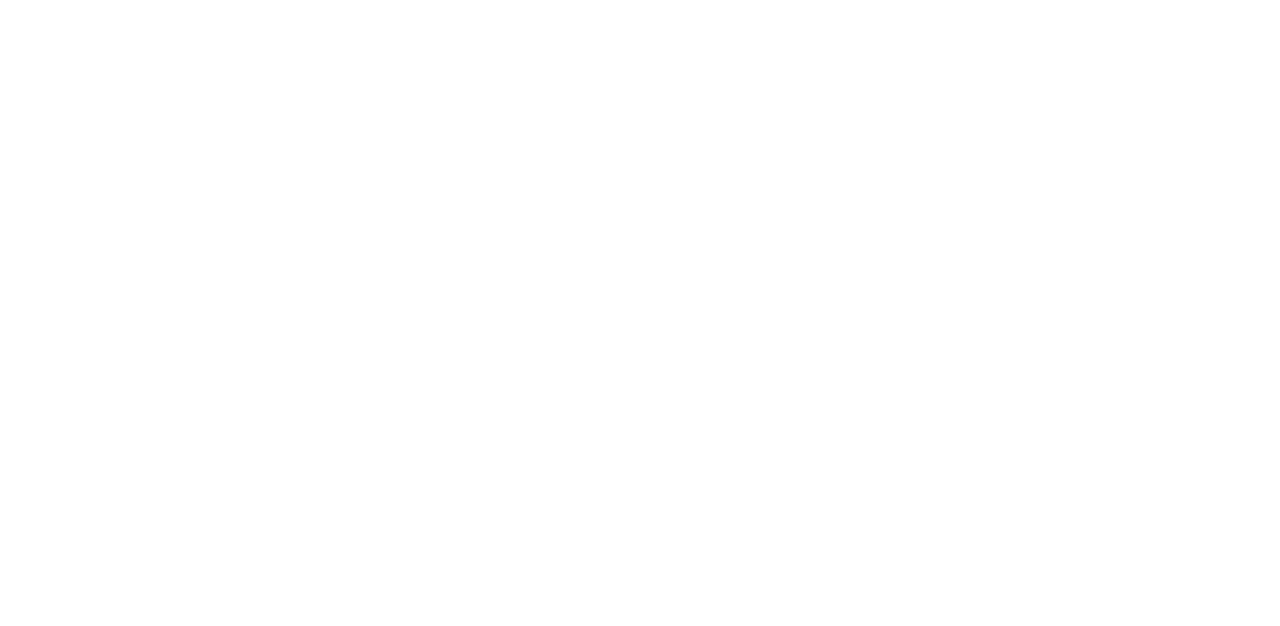
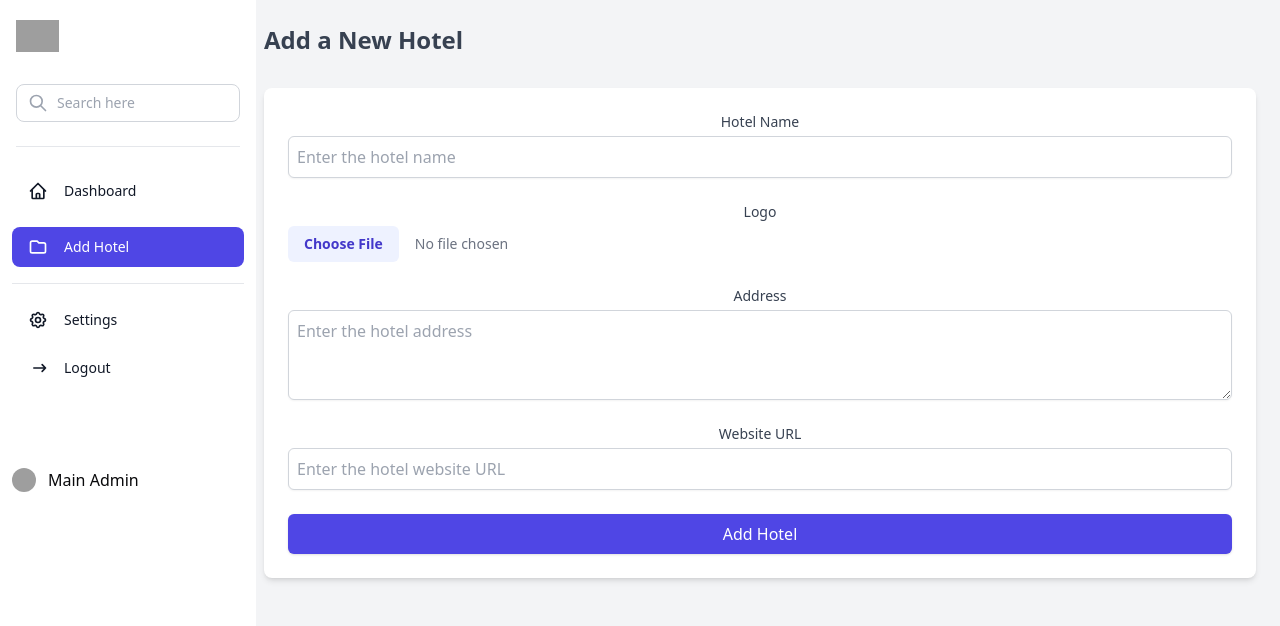
Before and after one commit to prakhar362/Admin, a React (Vite) app in the folder frontend/: page /main-admin/add-hotel in a window 1280 px wide. Before the commit this address had no page. Shown: the top 626 px of the page. Built offline with nearby package versions, Linux system fonts and the light colour scheme; grey boxes are pictures that could not be loaded.

Commit message:
form created

```diff
--- a/frontend/src/App.jsx
+++ b/frontend/src/App.jsx
@@ -4,6 +4,7 @@ import MainLogin from './pages/Main/login';
 import GuestLogin from './pages/Guest/login';
 import { UserContextProvider } from './context/UserContext';  // Import UserContextProvider
 import Mainadmindashboard from './pages/Main/dashboard';
+import Form from './pages/Main/Form';
 import './App.css'
 
 function App() {
@@ -17,6 +18,7 @@ function App() {
     <Route exact path="/main-admin/login" element={<MainLogin />} />
     <Route exact path="/guest-admin/login" element={<GuestLogin />} />
     <Route exact path="/main-admin/dashboard" element={<Mainadmindashboard />} />
+    <Route exact path="/main-admin/add-hotel" element={<Form />} />
     </Routes>
     </UserContextProvider>
 
--- a/frontend/src/components/Sidebar.jsx
+++ b/frontend/src/components/Sidebar.jsx
@@ -102,7 +102,7 @@ function Sidebar() {
 
               <nav className="flex-1 space-y-2">
                 <NavLink
-                  to="/add-hotel"
+                  to="/main-admin/add-hotel"
                   className={({ isActive }) =>
                     `flex items-center px-4 py-2.5 text-sm font-medium rounded-lg group ${
                       isActive ? 'text-white bg-indigo-600' : 'text-gray-900 hover:text-white hover:bg-indigo-600'
--- /dev/null
+++ b/frontend/src/pages/Main/Form.jsx
@@ -0,0 +1,174 @@
+import React, { useState } from "react";
+import Sidebar from "@/components/sidebar";
+import { URL } from "@/url";
+
+function Form() {
+  const [formData, setFormData] = useState({
+    hotelName: "",
+    address: "",
+    logo: null, // For file upload
+    website: "", // For website URL
+  });
+
+  const handleInputChange = (e) => {
+    const { name, value } = e.target;
+    setFormData({ ...formData, [name]: value });
+  };
+
+  const handleFileChange = (e) => {
+    setFormData({ ...formData, logo: e.target.files[0] });
+  };
+
+  const handleSubmit = async (e) => {
+    e.preventDefault();
+
+    const formDataToSend = new FormData();
+    formDataToSend.append("hotelName", formData.hotelName);
+    formDataToSend.append("address", formData.address);
+    formDataToSend.append("logo", formData.logo); // The file
+    formDataToSend.append("website", formData.website);
+
+    try {
+      const response = await fetch(`${URL}/api/main/addHotel`, {
+        method: "POST",
+        body: formDataToSend,
+        headers: {
+            "Content-Type": "application/json",
+          },
+      });
+
+      if (!response.ok) {
+        const errorData = await response.json();
+        console.error("Error:", errorData.message || "Hotel addition failed");
+        alert("Failed to add hotel. Please try again.");
+        return;
+      }
+
+      const data = await response.json();
+      console.log("Hotel added successfully:", data);
+      alert("Hotel added successfully!");
+
+      // Optionally, you can reset the form after submission
+      setFormData({
+        hotelName: "",
+        address: "",
+        logo: null,
+        website: "",
+      });
+    } catch (err) {
+      console.error("Error during form submission:", err);
+      alert("Something went wrong. Please try again later.");
+    }
+  };
+
+  return (
+    <div className="flex h-screen mx-0 bg-gray-100">
+      {/* Sidebar */}
+      <Sidebar />
+
+      {/* Main Content */}
+      <div className="flex-1 p-6 -ml-20">
+        {/* Header */}
+        <div className="flex items-center justify-between mb-8">
+          <h1 className="text-2xl font-bold text-gray-700">Add a New Hotel</h1>
+        </div>
+
+        {/* Form */}
+        <form
+          onSubmit={handleSubmit}
+          className="p-6 bg-white rounded-lg shadow-md space-y-6"
+        >
+          {/* Hotel Name */}
+          <div>
+            <label
+              htmlFor="hotelName"
+              className="block text-sm font-medium text-gray-700"
+            >
+              Hotel Name
+            </label>
+            <input
+              type="text"
+              id="hotelName"
+              name="hotelName"
+              value={formData.hotelName}
+              onChange={handleInputChange}
+              className="mt-1 block w-full p-2 border border-gray-300 rounded-md shadow-sm focus:ring-indigo-500 focus:border-indigo-500"
+              placeholder="Enter the hotel name"
+              required
+            />
+          </div>
+
+          {/* Logo Upload */}
+          <div>
+            <label
+              htmlFor="logo"
+              className="block text-sm font-medium text-gray-700"
+            >
+              Logo
+            </label>
+            <input
+              type="file"
+              id="logo"
+              name="logo"
+              onChange={handleFileChange}
+              className="mt-1 block w-full text-sm text-gray-500 file:mr-4 file:py-2 file:px-4 file:rounded-md file:border-0 file:text-sm file:font-semibold file:bg-indigo-50 file:text-indigo-700 hover:file:bg-indigo-100"
+              accept="image/*"
+              required
+            />
+          </div>
+
+          {/* Address */}
+          <div>
+            <label
+              htmlFor="address"
+              className="block text-sm font-medium text-gray-700"
+            >
+              Address
+            </label>
+            <textarea
+              id="address"
+              name="address"
+              value={formData.address}
+              onChange={handleInputChange}
+              className="mt-1 block w-full p-2 border border-gray-300 rounded-md shadow-sm focus:ring-indigo-500 focus:border-indigo-500"
+              placeholder="Enter the hotel address"
+              rows={3}
+              required
+            ></textarea>
+          </div>
+
+          {/* Website URL */}
+          <div>
+            <label
+              htmlFor="website"
+              className="block text-sm font-medium text-gray-700"
+            >
+              Website URL
+            </label>
+            <input
+              type="url"
+              id="website"
+              name="website"
+              value={formData.website}
+              onChange={handleInputChange}
+              className="mt-1 block w-full p-2 border border-gray-300 rounded-md shadow-sm focus:ring-indigo-500 focus:border-indigo-500"
+              placeholder="Enter the hotel website URL"
+            />
+          </div>
+
+          {/* Submit Button */}
+          <div>
+            <button
+              type="submit"
+              className="w-full px-4 py-2 text-white bg-indigo-600 rounded-md shadow hover:bg-indigo-700 focus:outline-none focus:ring-2 focus:ring-offset-2 focus:ring-indigo-500"
+            >
+              Add Hotel
+            </button>
+          </div>
+        </form>
+      </div>
+    </div>
+  );
+}
+
+export default Form;
```
Also changed, not shown: 2 other files (tests, documents, lock files or other folders).
